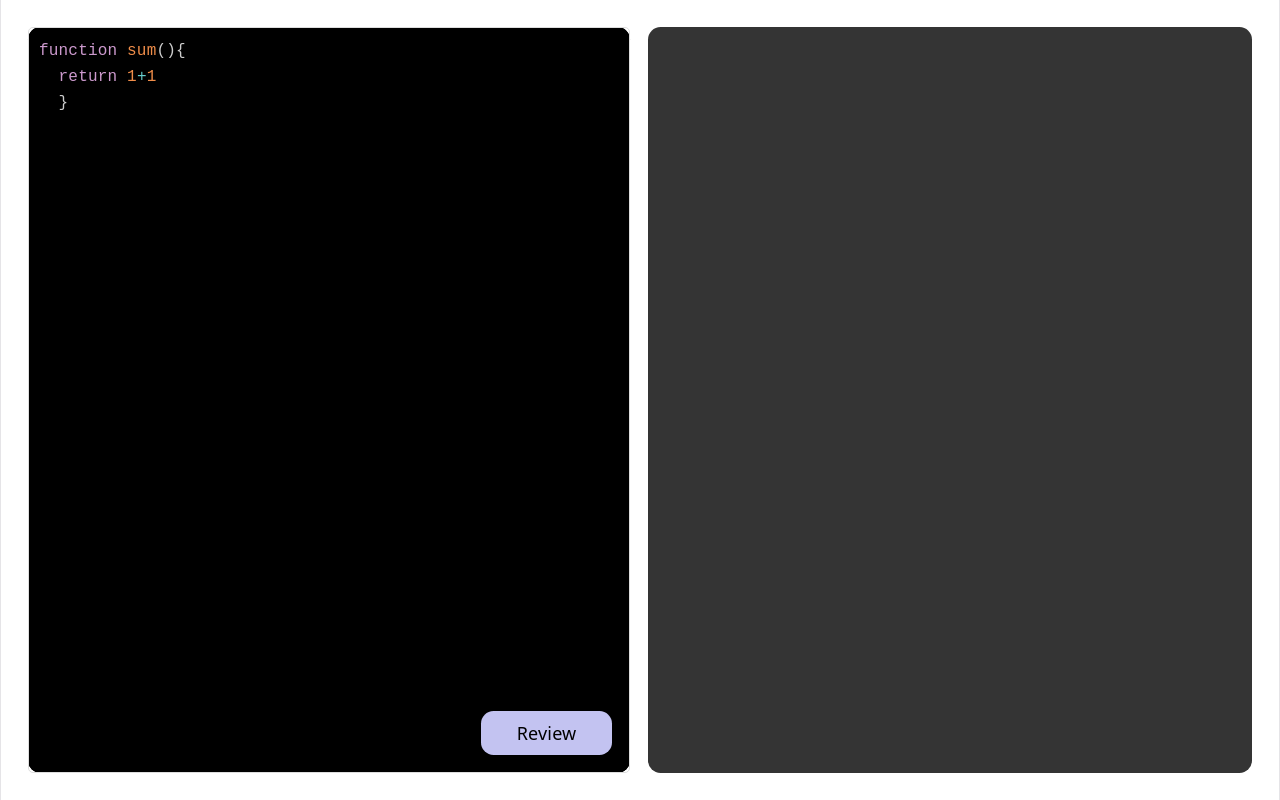
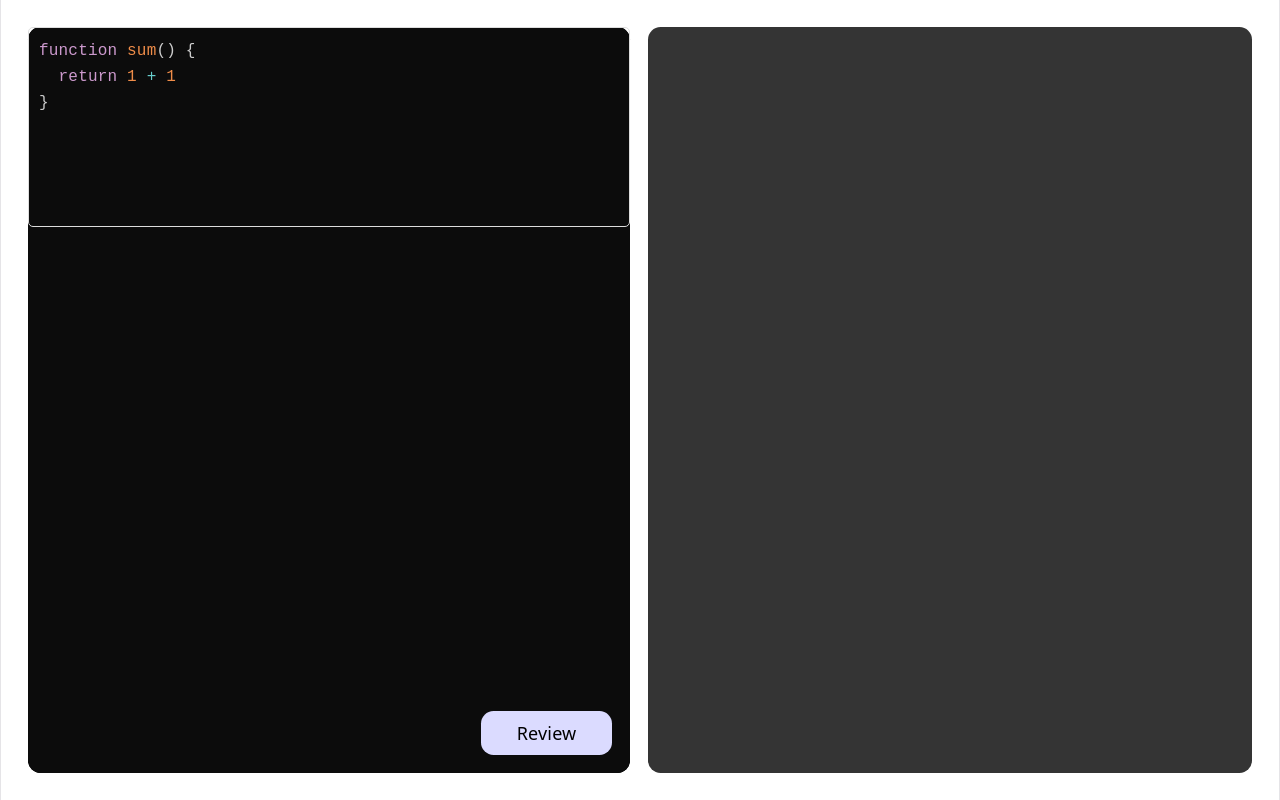
Before and after one commit to AnuragP108/ORION-AI-AI-Powered-Code-Reviewer, a React app in the folder FrontEnd/: page / in a window 1280 px wide. Built offline with nearby package versions, Linux system fonts and the light colour scheme; the HTML template or start-up script is replaced by a standard one.

Commit message:
Minor Bug Fixes

```diff
--- a/FrontEnd/package.json
+++ b/FrontEnd/package.json
@@ -12,6 +12,7 @@
   "dependencies": {
     "axios": "^1.16.1",
     "highlight.js": "^11.11.1",
+    "marked": "^18.0.4",
     "prismjs": "^1.30.0",
     "react": "^19.2.5",
     "react-dom": "^19.2.5",
--- a/FrontEnd/src/App.css
+++ b/FrontEnd/src/App.css
@@ -1,4 +1,4 @@
-*{
+* {
   margin: 0%;
   padding: 0%;
   box-sizing: border-box;
@@ -10,45 +10,52 @@ body,
   height: 100%;
   width: 100%;
 }
-main{
+
+main {
   height: 100%;
-  width:100%;
-  padding:1.5rem;
-  display:flex;
-  gap:1rem;
+  width: 100%;
+  padding: 1.5rem;
+  display: flex;
+  gap: 1rem;
 }
+
 main .left,
-main .right{
-height:100%;
-flex-basis:50%;
-border-radius: 0.7rem;
+main .right {
+  height: 100%;
+  flex-basis: 50%;
+  border-radius: 0.7rem;
 }
-main .left{
-background-color: black;
-position:relative;
+
+main .left {
+  background-color: #000000;
+  position: relative;
 }
+
 .left .code,
 .code pre,
-.code pre code{
+.code pre code {
   height: 100%;
   width: 100%;
   margin: 0;
   border-radius: 0.7rem;
-  background-color: black;
+  background-color: #0c0c0c;
 }
-main .left .review{
-  position:absolute;
+
+main .left .review {
+  position: absolute;
   bottom: 1rem;
   right: 1rem;
-  background-color: rgb(195, 195, 241);
-  color: black;
+  background-color: rgb(219, 219, 255);
+  color: #000000;
   padding: 0.5rem 2rem;
   font-weight: 500;
   cursor: pointer;
   user-select: none;
   border-radius: 0.7rem;
 }
-main .right{
+
+
+main .right {
   background-color: #343434;
   padding: 1rem 2rem;
   font-size: 1.5rem;
--- a/FrontEnd/src/App.jsx
+++ b/FrontEnd/src/App.jsx
@@ -1,29 +1,14 @@
-import { useState, useEffect } from 'react'
+import { useState } from 'react'
+import _Editor from "react-simple-code-editor"
+const Editor = _Editor.default ?? _Editor        // ✅ CJS/ESM fix
+
+import Prism from "prismjs"
+import "prismjs/components/prism-javascript"
 import "prismjs/themes/prism-tomorrow.css"
-import Editor from "react-simple-code-editor"
-import prism from "prismjs"
-import Markdown from "react-markdown"
-import rehypeHighlight from "rehype-highlight";
-import "highlight.js/styles/github-dark.css";
-import axios from 'axios'
 import './App.css'
 
 function App() {
-  const [count, setCount] = useState(0)
- const [code, setCode] = useState(`function sum(){
-  return 1+1
-  }`)
-
-  const [review, setReview] = useState(``)
-  useEffect(()=>{
-    prism.highlightAll()
-}, [])
-
-async function reviewCode(){
- const response=await axios.post('http://localhost:3000/ai/get-review',{code})
- setReview(response.data)
-
-}
+  const [code, setCode] = useState(`function sum() {\n  return 1 + 1\n}`)
 
   return (
     <>
@@ -32,33 +17,29 @@ async function reviewCode(){
           <div className="code">
             <Editor
               value={code}
-              onValueChange={code => setCode(code)}
-              highlight={code => prism.highlight(code, prism.languages.javascript, "javascript")}
+              onValueChange={setCode}
+              highlight={code =>
+                Prism.languages.javascript
+                  ? Prism.highlight(code, Prism.languages.javascript, "javascript")
+                  : code
+              }
               padding={10}
               style={{
-                fontFamily: '"Fira code", "Fira Mono", monospace',
+                fontFamily: '"Fira Code", "Fira Mono", monospace',
                 fontSize: 16,
                 border: "1px solid #ddd",
                 borderRadius: "5px",
-                height: "100%",
+                minHeight: "200px",
                 width: "100%"
               }}
             />
           </div>
-        <div
-        onClick={reviewCode}
-        className="review">Review</div>
+          <div className="review">Review</div>
         </div>
-      <div className="right">
-        <Markdown
-        rehypePlugins={[rehypeHighlight]}
-        >{review}</Markdown>
-
-</div>
+        <div className="right"></div>
       </main>
     </>
   )
 }
 
-
 export default App
```
Also changed, not shown: 1 other file (tests, documents, lock files or other folders). Lines whose indentation alone changed are shown as unchanged.
